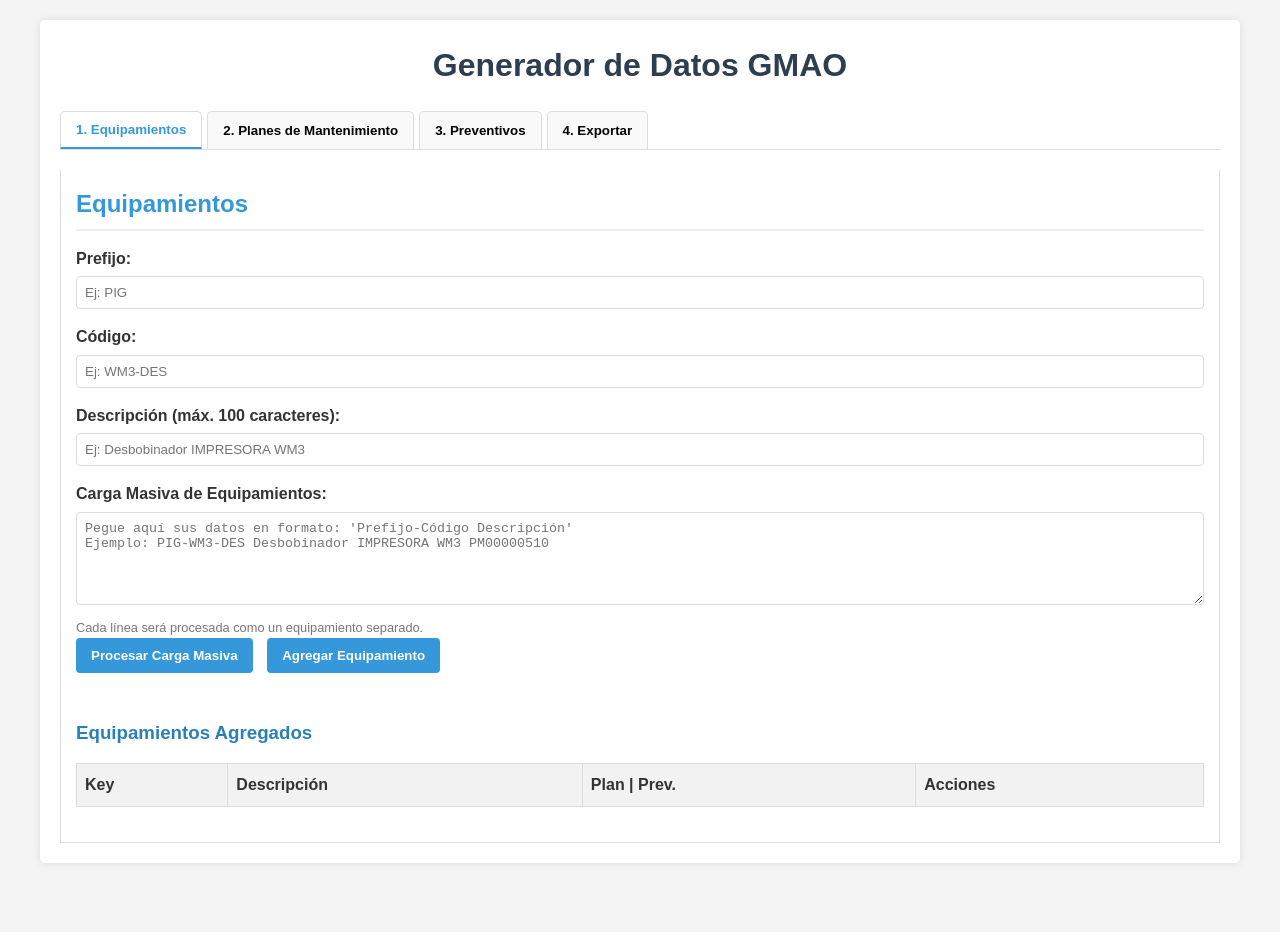
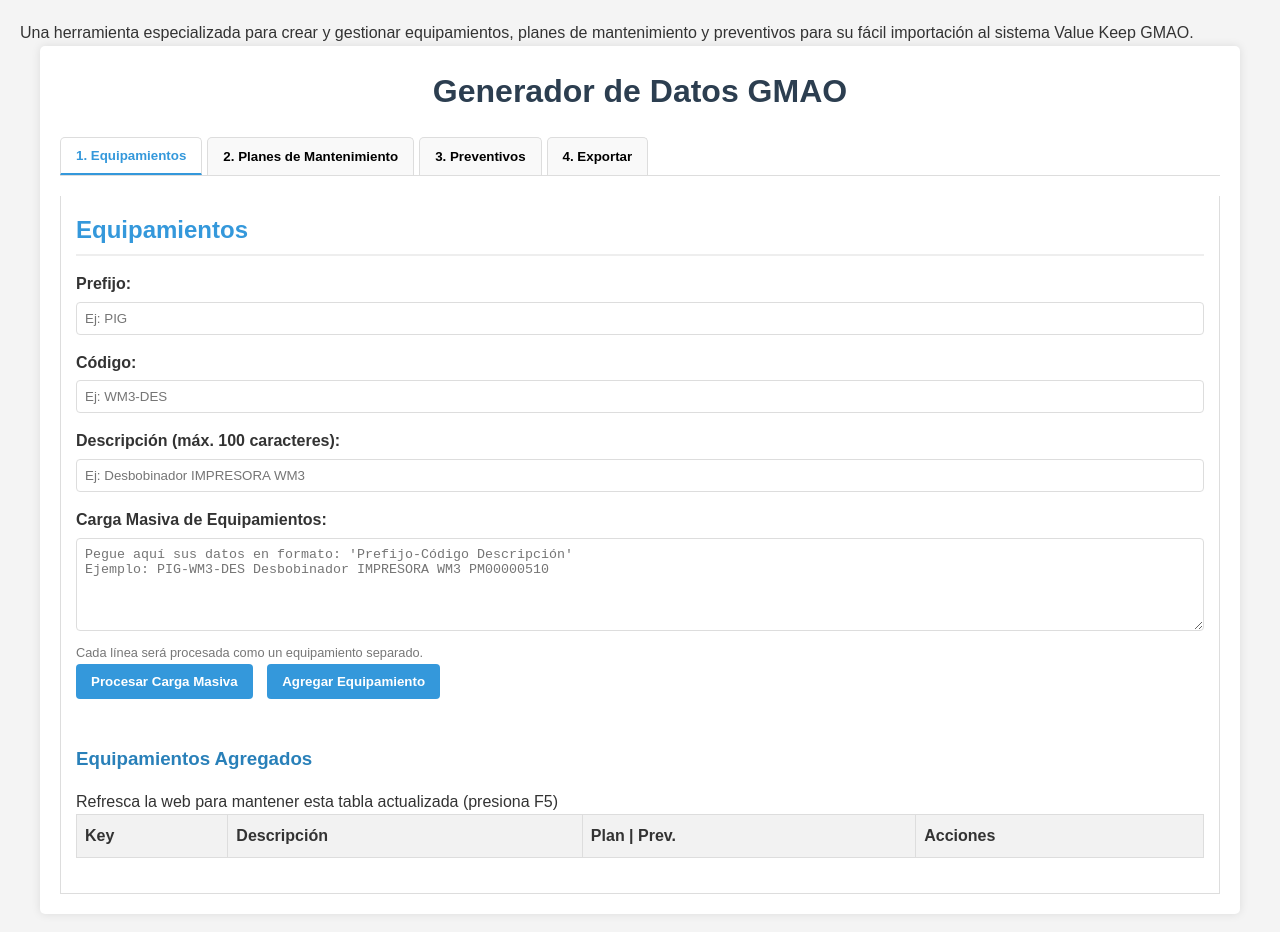
Before and after one commit to JhonyAlex/PigmeaGmao, a plain HTML site: page index.html in a window 1280 px wide. Before the commit the page ends 883 px from the top, so only its background shows below. Drawn offline with Linux system fonts and the light colour scheme.

```diff
--- a/index.html
+++ b/index.html
@@ -4,6 +4,7 @@
     <meta charset="UTF-8">
     <meta name="viewport" content="width=device-width, initial-scale=1.0">
     <title>Generador de Datos GMAO</title>
+    <p>Una herramienta especializada para crear y gestionar equipamientos, planes de mantenimiento y preventivos para su fácil importación al sistema Value Keep GMAO.</p>
     <link rel="stylesheet" href="style.css">
 </head>
 <body>
@@ -48,6 +49,7 @@
 
             <div class="table-container">
                 <h3>Equipamientos Agregados</h3>
+                <p>Refresca la web para mantener esta tabla actualizada (presiona F5)</p>
                 <table id="tabla-equipamientos" aria-label="Equipamientos agregados">
                     <thead>
                         <tr>
```
